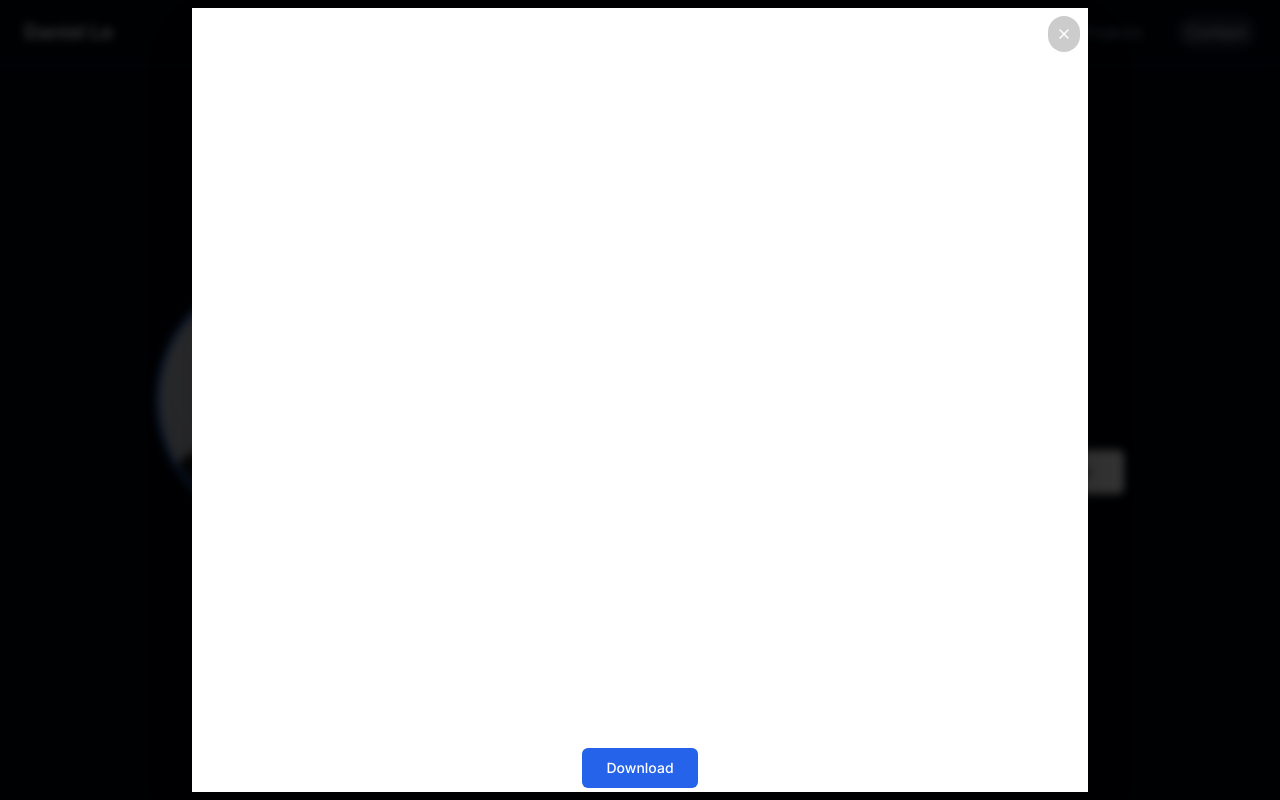
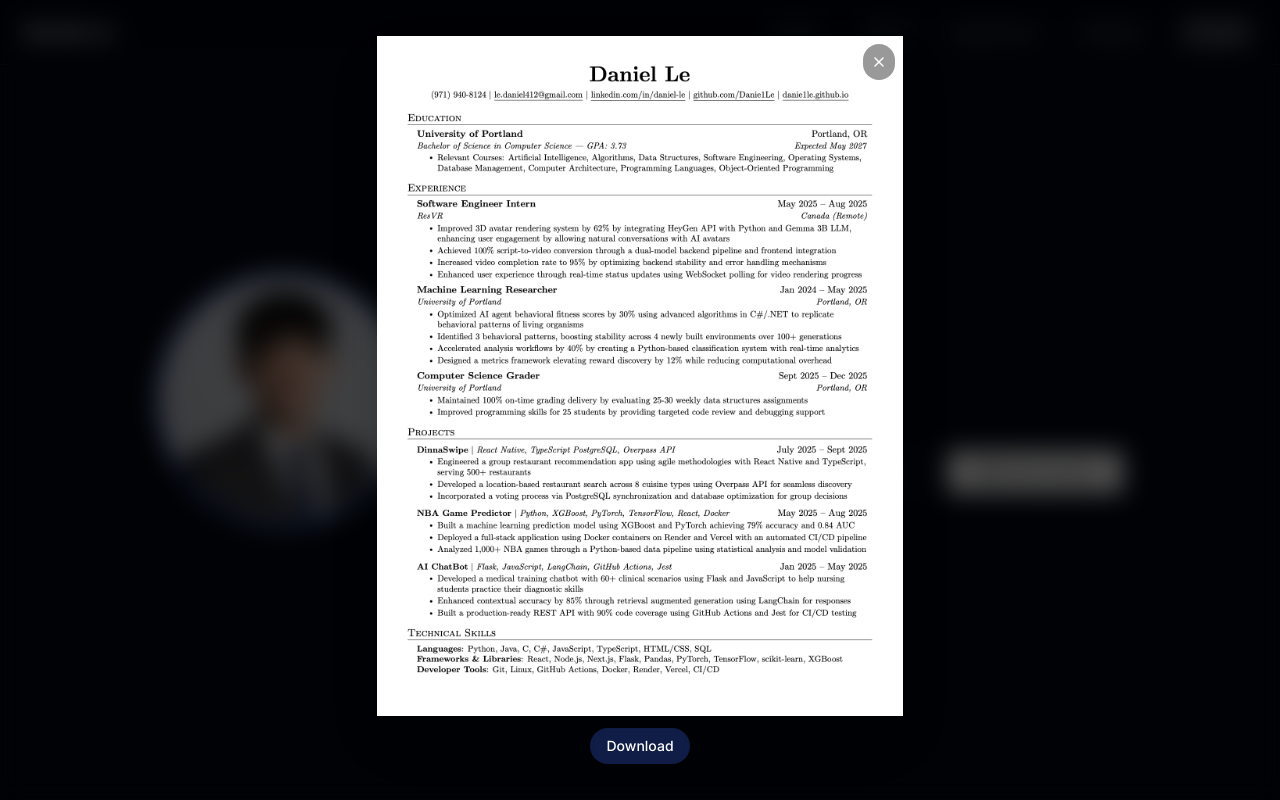
Before and after one commit to Danie1Le/Danie1Le.github.io, a Next.js app: page / in a window 1280 px wide. Both pictures are taken after a click on the button "Resume". Shown: the top 800 px of the page. Built offline with nearby package versions, Linux system fonts and the light colour scheme.

Commit message:
switch Resume preview to .png for blurred background

```diff
--- a/components/Portfolio.tsx
+++ b/components/Portfolio.tsx
@@ -7,7 +7,7 @@ import ExperienceSection from "./experienceSection"
 import HeroSection from "./heroSection"
 import Navigation from "./navBar"
 import ProjectsSection from "./projectsSection"
-import ResumeModal from "./resumeModal"
+import ImagePreviewModal from "./imagePreviewModal"
 
 export default function Portfolio() {
   const [activeSection, setActiveSection] = useState("hero")
@@ -153,9 +153,10 @@ export default function Portfolio() {
         handleEmailClick={handleEmailClick}
       />
 
-      <ResumeModal
-        isOpen={isResumeModalOpen}
+      <ImagePreviewModal
+        src={isResumeModalOpen ? "/Daniel_Le_Resume.png" : null}
         onClose={closeResumeModal}
+        download={{ href: "/Daniel_Le_Resume.pdf", filename: "Daniel_Le_Resume.pdf" }}
       />
     </div>
   )
--- a/components/imagePreviewModal.tsx
+++ b/components/imagePreviewModal.tsx
@@ -8,9 +8,10 @@ import { createPortal } from "react-dom";
 interface ImagePreviewModalProps {
   src: string | null;
   onClose: () => void;
+  download?: { href: string; filename: string };
 }
 
-export default function ImagePreviewModal({ src, onClose }: ImagePreviewModalProps) {
+export default function ImagePreviewModal({ src, onClose, download }: ImagePreviewModalProps) {
   const [mounted, setMounted] = useState(false);
 
   useEffect(() => {
@@ -37,8 +38,18 @@ export default function ImagePreviewModal({ src, onClose }: ImagePreviewModalPro
 
   if (!src || !mounted) return null;
 
+  const handleDownload = () => {
+    if (!download) return;
+    const link = document.createElement('a');
+    link.href = download.href;
+    link.download = download.filename;
+    document.body.appendChild(link);
+    link.click();
+    document.body.removeChild(link);
+  };
+
   return createPortal(
-    <div className="fixed inset-0 z-50 flex items-center justify-center" role="dialog" aria-modal="true" aria-label="Image preview">
+    <div className="fixed inset-0 z-50 flex items-center justify-center" role="dialog" aria-modal="true" aria-label="Preview">
       {/* Backdrop */}
       <div
         className="absolute inset-0 bg-black/70 backdrop-blur-md"
@@ -46,13 +57,13 @@ export default function ImagePreviewModal({ src, onClose }: ImagePreviewModalPro
         aria-hidden="true"
       />
 
-      <div className="relative">
+      <div className="relative flex flex-col items-center gap-3">
         <Button
           variant="ghost"
           size="sm"
           onClick={onClose}
           className="absolute top-2 right-2 z-10 bg-black/40 hover:bg-black/60 text-white rounded-full p-2"
-          aria-label="Close image preview"
+          aria-label="Close preview"
         >
           <X className="w-4 h-4" />
         </Button>
@@ -60,8 +71,18 @@ export default function ImagePreviewModal({ src, onClose }: ImagePreviewModalPro
         <img
           src={src}
           alt="Preview"
-          className="max-w-[95vw] max-h-[90vh] object-contain shadow-2xl"
+          className={`max-w-[95vw] object-contain shadow-2xl ${download ? 'max-h-[85vh]' : 'max-h-[90vh]'}`}
         />
+
+        {download && (
+          <Button
+            onClick={handleDownload}
+            size="sm"
+            className="bg-blue-900/50 hover:bg-blue-900/70 backdrop-blur-sm text-white px-4 rounded-full"
+          >
+            Download
+          </Button>
+        )}
       </div>
     </div>,
     document.body
--- a/components/resumeModal.tsx
+++ /dev/null
@@ -1,86 +0,0 @@
-"use client"
-
-import { Button } from "@/components/ui/button";
-import { X } from "lucide-react";
-import { useEffect } from "react";
-
-interface ResumeModalProps {
-  isOpen: boolean;
-  onClose: () => void;
-}
-
-export default function ResumeModal({ isOpen, onClose }: ResumeModalProps) {
-  // Close modal on escape key
-  useEffect(() => {
-    const handleEscape = (e: KeyboardEvent) => {
-      if (e.key === 'Escape') {
-        onClose();
-      }
-    };
-
-    if (isOpen) {
-      document.addEventListener('keydown', handleEscape);
-      document.body.style.overflow = 'hidden'; // Prevent background scrolling
-    }
-
-    return () => {
-      document.removeEventListener('keydown', handleEscape);
-      document.body.style.overflow = 'unset';
-    };
-  }, [isOpen, onClose]);
-
-  if (!isOpen) return null;
-
-  const handleDownload = () => {
-    const link = document.createElement('a');
-    link.href = '/Daniel_Le_resume.pdf';
-    link.download = 'Daniel_Le_Resume.pdf';
-    document.body.appendChild(link);
-    link.click();
-    document.body.removeChild(link);
-  };
-
-  return (
-    <div className="fixed inset-0 z-50 flex items-center justify-center" role="dialog" aria-modal="true" aria-label="Resume viewer">
-      {/* Backdrop */}
-      <div
-        className="absolute inset-0 bg-black/80 backdrop-blur-sm"
-        onClick={onClose}
-        aria-hidden="true"
-      />
-
-       {/* Clean Resume Modal - Just PDF */}
-       <div className="relative w-[90vw] h-[98vh] max-w-4xl bg-white shadow-2xl flex flex-col">
-        {/* Close Button - Top Right */}
-        <Button
-          variant="ghost"
-          size="sm"
-          onClick={onClose}
-          className="absolute top-2 right-2 z-10 bg-black/20 hover:bg-black/40 text-white rounded-full p-2"
-          aria-label="Close resume viewer"
-        >
-          <X className="w-4 h-4" />
-        </Button>
-
-         {/* PDF Viewer - Zoomed out resume */}
-         <div className="flex-1">
-           <iframe
-             src="/Daniel_Le_resume.pdf#toolbar=0&navpanes=0&scrollbar=0&zoom=82"
-             className="w-full h-full border-0"
-             title="Daniel Le Resume"
-           />
-         </div>
-
-         {/* Download Button - At bottom of PDF */}
-         <div className="py-1 px-2 text-center">
-           <Button
-             onClick={handleDownload}
-             className="bg-blue-600 hover:bg-blue-700 text-white px-6 py-2"
-           >
-             Download
-           </Button>
-         </div>
-       </div>
-    </div>
-  );
-}
```
Also changed, not shown: public/Daniel_Le_Resume.png (added).
